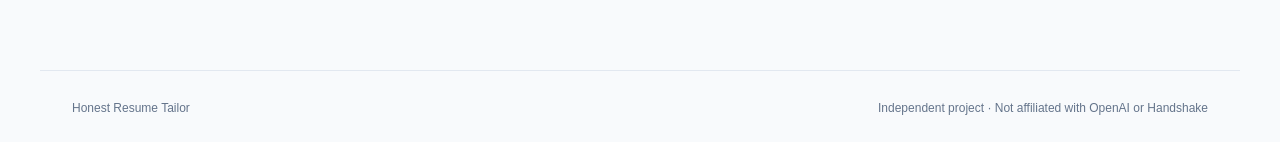
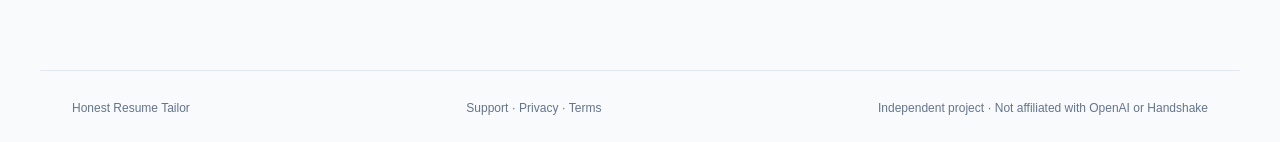
Before and after one commit to kmccar80/honest-resume-tailor, a Next.js app: page / in a window 1280 px wide. Shown: the part 2010-2152 px from the top of the page. Built offline with nearby package versions, Linux system fonts and the light colour scheme; no server answers.

Commit message:
Link public support privacy and terms pages

```diff
--- a/app/page.tsx
+++ b/app/page.tsx
@@ -22,7 +22,7 @@ export default function Home() {
       </section>
       <section className="section two"><div><h2>Built for honest applications.</h2><p>The assistant is instructed not to invent skills, credentials, employment, metrics, or accomplishments. You remain responsible for checking the final wording and accuracy.</p></div><div className="panel"><h3>What you’ll get</h3><ul><li>Job requirement and evidence mapping</li><li>Resume bullet suggestions</li><li>Skill-gap analysis</li><li>Interview questions and preparation</li><li>Explicit approval checkpoints</li></ul></div></section>
       <section className="section privacy"><h2>Privacy by design</h2><p>This website does not accept, transmit, or store your resume. The assistant opens separately in ChatGPT, where you choose what to upload. OpenAI’s account settings, file limits, and data-handling policies apply. Review <a href="https://openai.com/policies/privacy-policy/" target="_blank" rel="noopener noreferrer">OpenAI’s Privacy Policy ↗</a> before submitting sensitive information.</p><p>Do not upload Social Security numbers, financial account details, passwords, or other unnecessary sensitive data. This tool is guidance, not a guarantee of hiring or error-free output.</p></section>
-      <footer><span>Honest Resume Tailor</span><span>Independent project · Not affiliated with OpenAI or Handshake</span></footer>
+      <footer><span>Honest Resume Tailor</span><span><a href="/honest-resume-tailor/support/">Support</a> · <a href="/honest-resume-tailor/privacy/">Privacy</a> · <a href="/honest-resume-tailor/terms/">Terms</a></span><span>Independent project · Not affiliated with OpenAI or Handshake</span></footer>
     </main>
   );
 }
```
